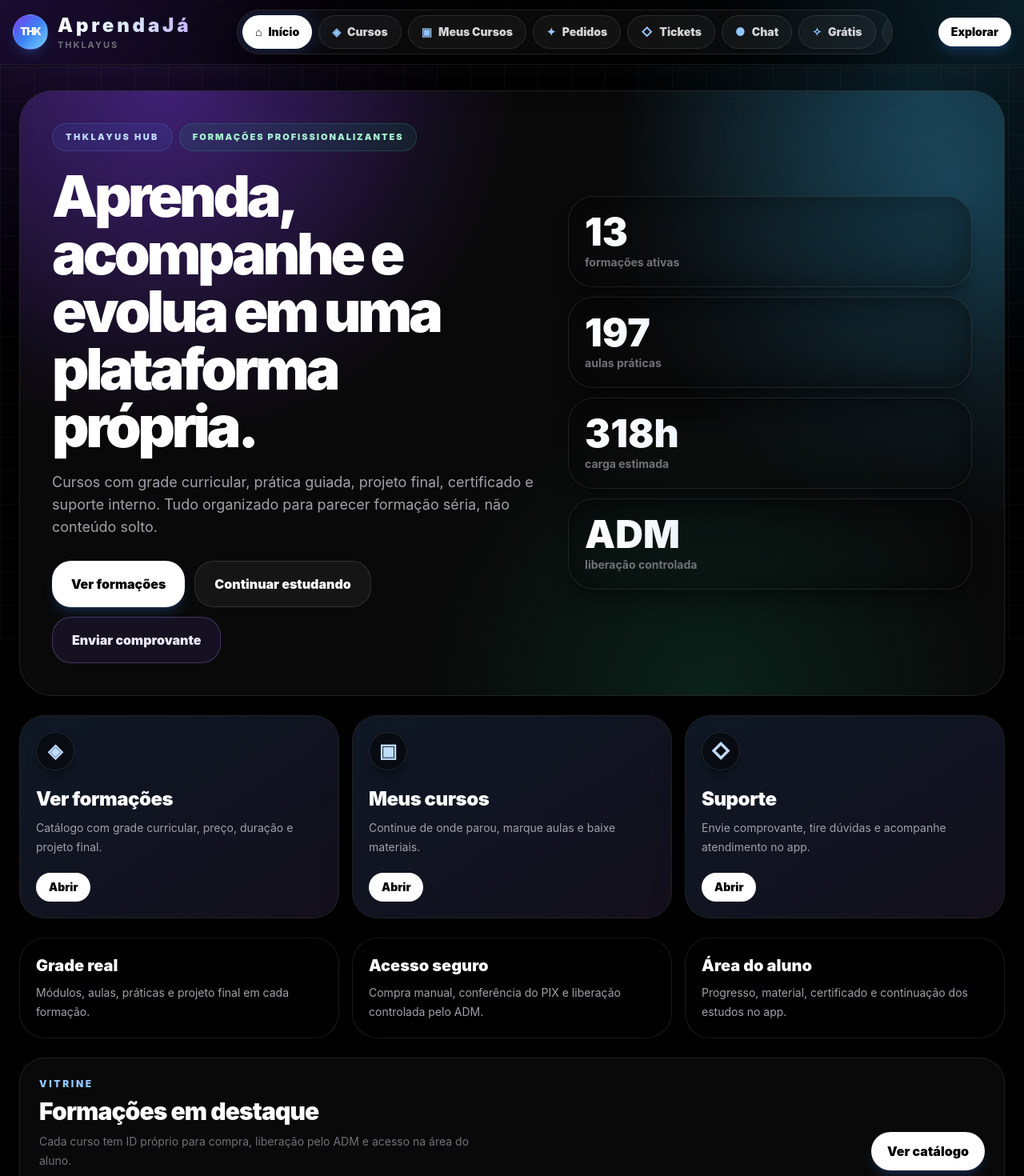
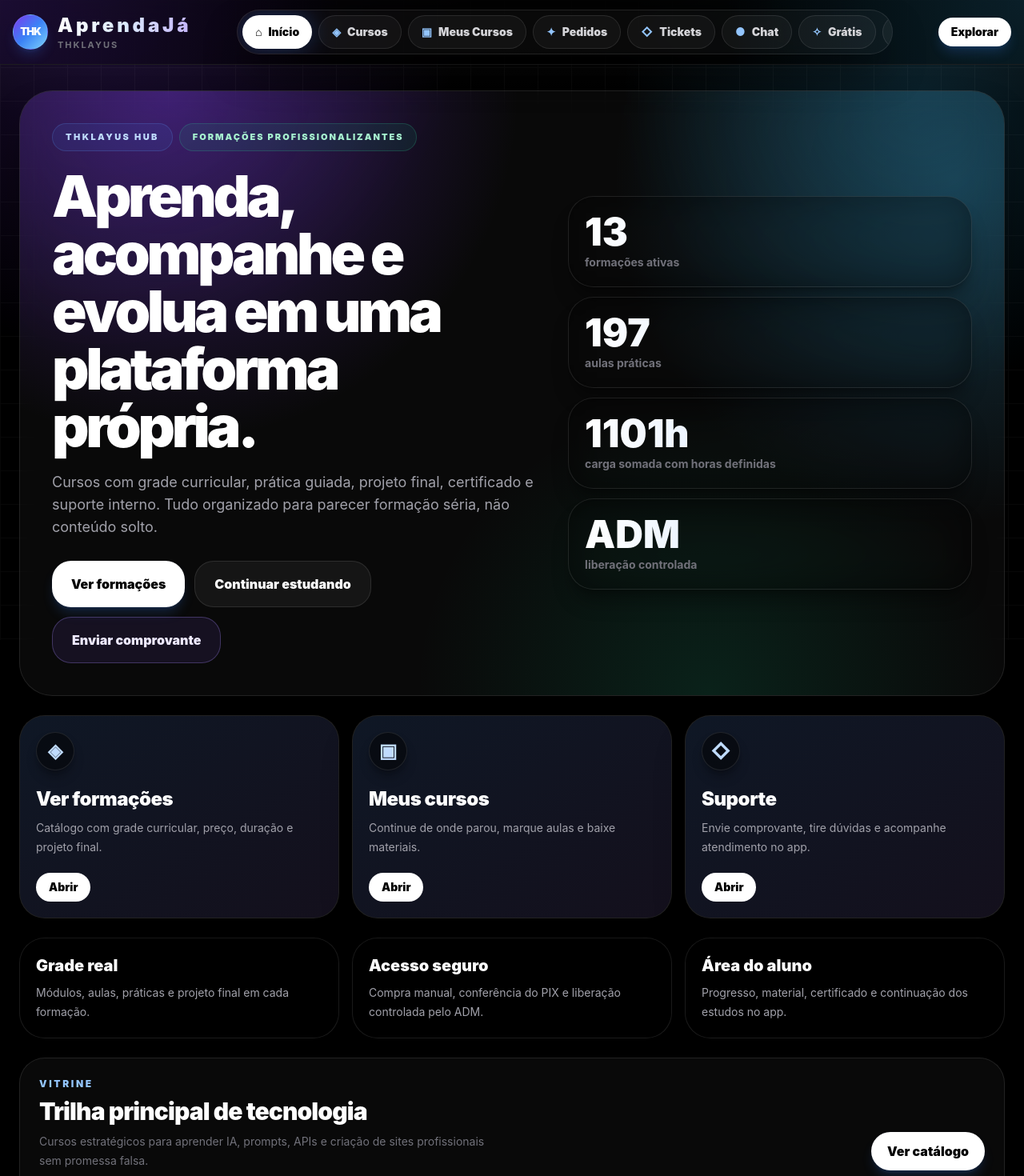
Before and after one commit to thiagodouglas19t-lang/Thklayus-hub, a React (Vite) app: page / in a window 1280 px wide. Shown: the top 1470 px of the page at 80% size. Built offline with nearby package versions, Linux system fonts and the light colour scheme.

Commit message:
Melhora vitrine real da home sem duplicar

```diff
--- a/src/pages/Home.tsx
+++ b/src/pages/Home.tsx
@@ -1,10 +1,15 @@
 import { professionalCourses } from "../data/courses";
 
+const prioridadeHome = ["ia-na-pratica", "ia-ferramentas-prompts", "apis-na-pratica", "site-nivel-empresa"];
+
 export default function Home({ setPage }: any) {
-  const populares = professionalCourses.slice(0, 4);
+  const populares = prioridadeHome.map((id) => professionalCourses.find((course) => course.id === id)).filter(Boolean).slice(0, 4) as typeof professionalCourses;
   const cursoExemplo = professionalCourses[0];
   const totalAulas = professionalCourses.reduce((sum, course) => sum + course.modules.reduce((aulas, modulo) => aulas + modulo.lessons.length, 0), 0);
-  const totalHoras = professionalCourses.reduce((sum, course) => sum + Number.parseInt(course.duration) || sum, 0);
+  const totalHoras = professionalCourses.reduce((sum, course) => {
+    const horas = course.duration.match(/(\d+)h/)?.[1];
+    return sum + (horas ? Number(horas) : 0);
+  }, 0);
 
   const acoes = [
     { title: "Ver formações", text: "Catálogo com grade curricular, preço, duração e projeto final.", icon: "◈", page: "cursos" },
@@ -39,7 +44,7 @@ export default function Home({ setPage }: any) {
             </div>
           </div>
           <div className="grid gap-3">
-            {[[`${professionalCourses.length}`, "formações ativas"], [`${totalAulas}`, "aulas práticas"], [`${totalHoras}h`, "carga estimada"], ["ADM", "liberação controlada"]].map(([valor, label]) => (
+            {[[`${professionalCourses.length}`, "formações ativas"], [`${totalAulas}`, "aulas práticas"], [`${totalHoras}h`, "carga somada com horas definidas"], ["ADM", "liberação controlada"]].map(([valor, label]) => (
               <div key={label} className="rounded-3xl border border-white/10 bg-black/45 p-5 shadow-xl shadow-black/30 backdrop-blur-xl">
                 <p className="bg-gradient-to-r from-white to-blue-200 bg-clip-text text-3xl font-black text-transparent md:text-5xl">{valor}</p>
                 <p className="mt-1 text-sm font-bold text-zinc-500">{label}</p>
@@ -76,8 +81,8 @@ export default function Home({ setPage }: any) {
         <div className="flex flex-wrap items-end justify-between gap-3">
           <div>
             <p className="text-xs font-black uppercase tracking-[0.22em] text-blue-300">Vitrine</p>
-            <h3 className="mt-2 text-3xl font-black tracking-[-0.03em]">Formações em destaque</h3>
-            <p className="mt-2 max-w-xl text-sm leading-6 text-zinc-500">Cada curso tem ID próprio para compra, liberação pelo ADM e acesso na área do aluno.</p>
+            <h3 className="mt-2 text-3xl font-black tracking-[-0.03em]">Trilha principal de tecnologia</h3>
+            <p className="mt-2 max-w-xl text-sm leading-6 text-zinc-500">Cursos estratégicos para aprender IA, prompts, APIs e criação de sites profissionais sem promessa falsa.</p>
           </div>
           <button onClick={() => setPage("cursos")} className="rounded-2xl bg-white px-5 py-3 font-black text-black shadow-lg shadow-blue-500/20 transition active:scale-95">Ver catálogo</button>
         </div>
```
